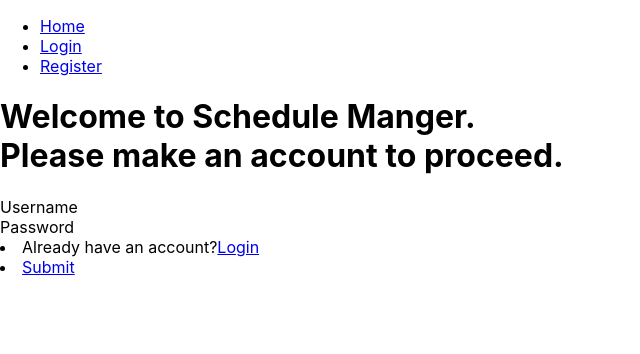
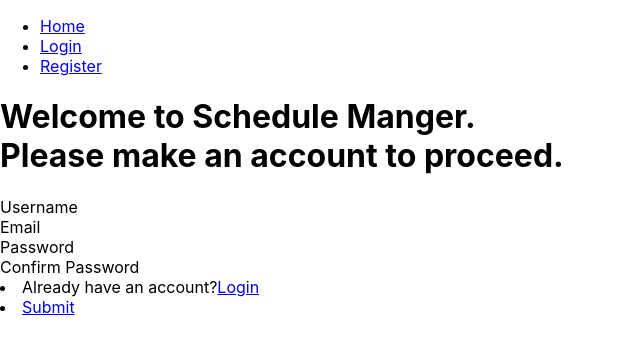
Before and after one commit to JerryO3/Orbital-23, a React (Create React App) app in the folder schedule-manager/: page /register in a window 1280 px wide. Shown: the top 354 px of the page, without its empty margins (0-640 px from the left). Built offline with nearby package versions, Linux system fonts and the light colour scheme.

Commit message:
Update Register.js
Included new fields (email, confirm password).

```diff
--- a/schedule-manager/src/Register.js
+++ b/schedule-manager/src/Register.js
@@ -12,7 +12,11 @@ function Register() {
       <div class = "loginBox">
         Username
         <div class = "inputBox"></div>
+        Email
+        <div class = "inputBox"></div>
         Password
+        <div class = "inputBox"></div>
+        Confirm Password
         <div class = "inputBox"></div>
         <li class = "loginPageButton">
             Already have an account?
```
